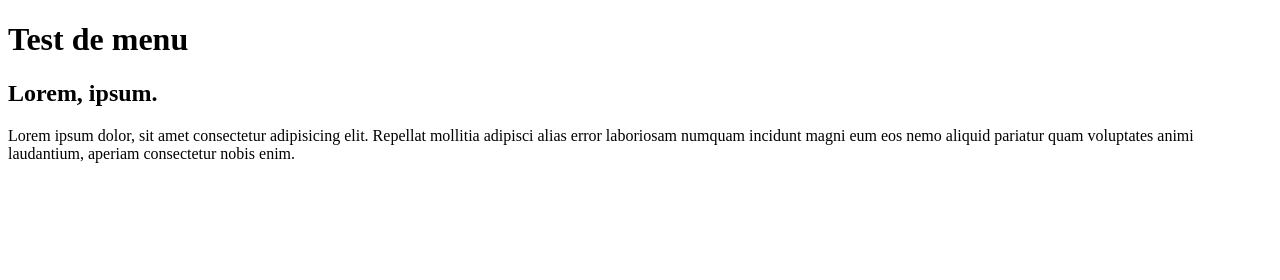
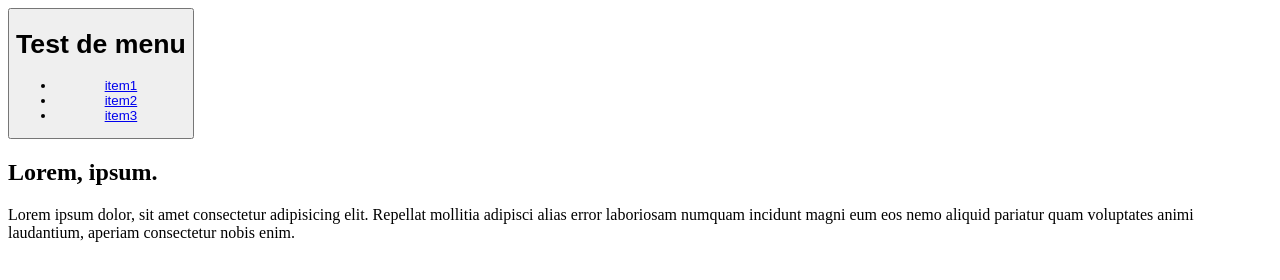
Before and after one commit to MMI-SAE-105/2022-r113-tp2-menu-alpinejs-zoeschlm, a website: page index.html in a window 1280 px wide. Drawn offline with Linux system fonts and the light colour scheme.

Commit message:
<button aria-controls="mainNav":menu</button>

```diff
--- a/index.html
+++ b/index.html
@@ -10,7 +10,16 @@
     <!-- https://emmet.io/ -->
     <!-- header>h1{Test de menu} -->
     <header>
+      <button aria-controls="mainNav":menu</button>
       <h1>Test de menu</h1>
+      <nav id="mainNav">
+        <ul>
+          <li><a href="#">item1</a></li>
+          <li><a href="#">item2</a></li>
+          <li><a href="#">item3</a></li>
+        </ul>
+      </nav>
+
     </header>
     <!-- h2>lorem2^p>lorem -->
     <h2>Lorem, ipsum.</h2>
```
Also changed, not shown: README.md.
